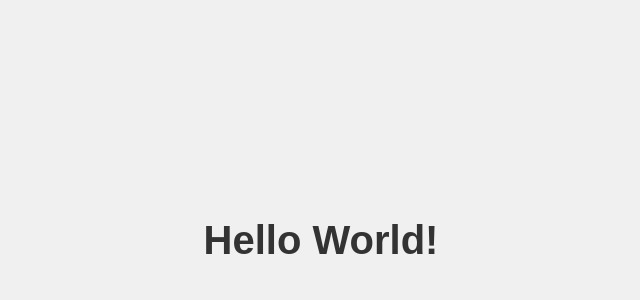
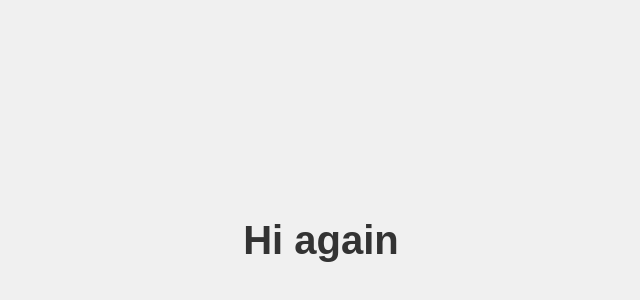
Before and after one commit to joudyalmousli/TestJoudy, a plain HTML site: page index.html in a window 1280 px wide. Shown: the part 160-460 px from the top of the page, without its empty margins (319-959 px from the left). Drawn offline with Linux system fonts and the light colour scheme.

Commit message:
Added new task

```diff
--- a/index.html
+++ b/index.html
@@ -6,7 +6,7 @@
     <link rel="stylesheet" href="style.css">
 </head>
 <body>
-    <h1>Hello World!</h1>
+    <h1>Hi again</h1>
     <script src="script.js"></script>
 </body>
 </html>
```
